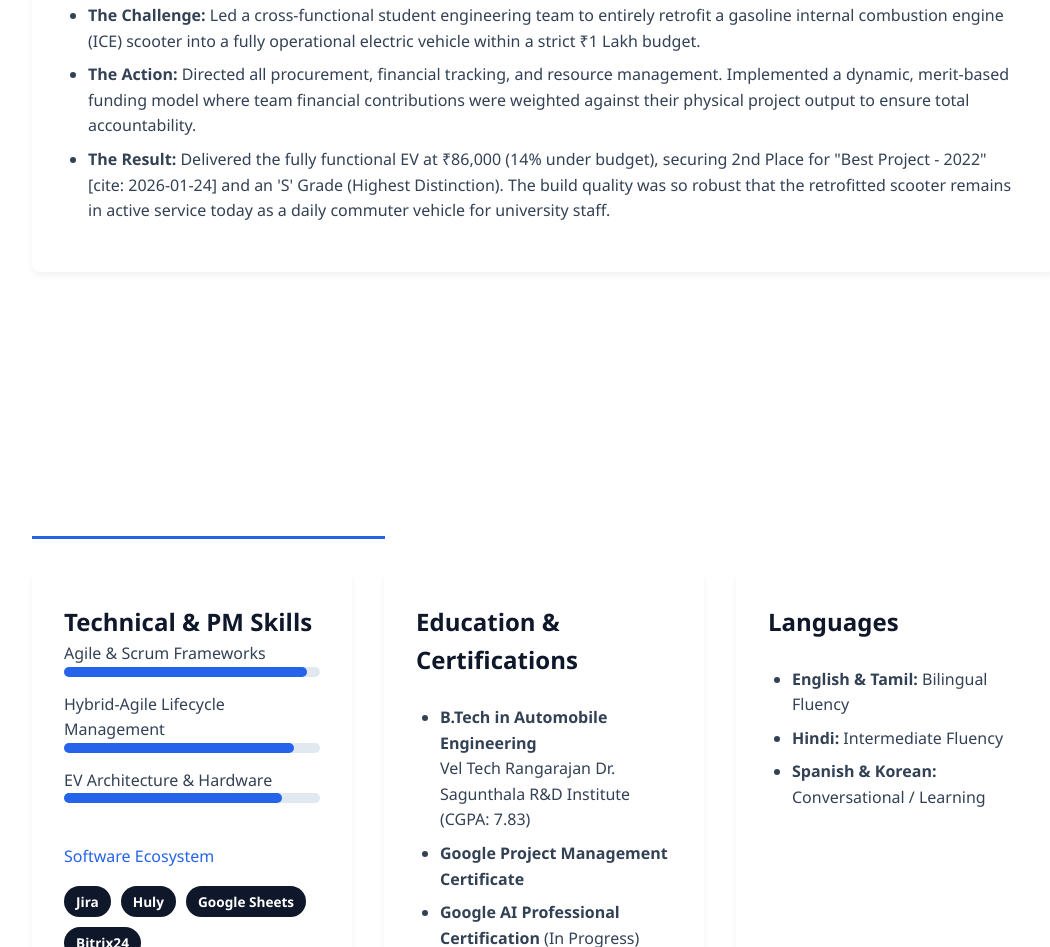
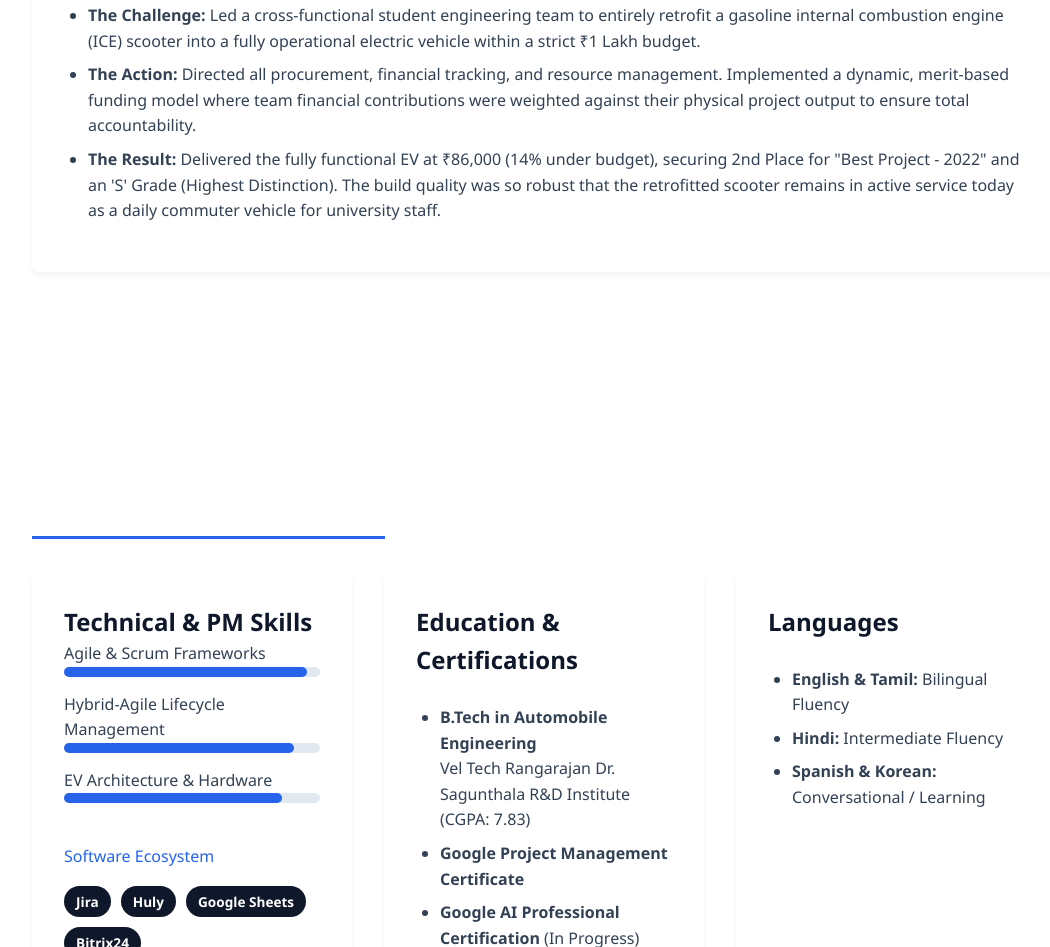
Before and after one commit to danielsimonhere/danielsimonhere.github.io, a plain HTML site: page index.html in a window 1280 px wide. Shown: the part 3185-4132 px from the top of the page, without its empty margins (96-1146 px from the left). Drawn offline with Linux system fonts and the light colour scheme.

Commit message:
index.html

```diff
--- a/index.html
+++ b/index.html
@@ -373,7 +373,7 @@
             <ul>
                 <li><strong>The Challenge:</strong> Led a cross-functional student engineering team to entirely retrofit a gasoline internal combustion engine (ICE) scooter into a fully operational electric vehicle within a strict ₹1 Lakh budget.</li>
                 <li><strong>The Action:</strong> Directed all procurement, financial tracking, and resource management. Implemented a dynamic, merit-based funding model where team financial contributions were weighted against their physical project output to ensure total accountability.</li>
-                <li><strong>The Result:</strong> Delivered the fully functional EV at ₹86,000 (14% under budget), securing 2nd Place for "Best Project - 2022" [cite: 2026-01-24] and an 'S' Grade (Highest Distinction). The build quality was so robust that the retrofitted scooter remains in active service today as a daily commuter vehicle for university staff.</li>
+                <li><strong>The Result:</strong> Delivered the fully functional EV at ₹86,000 (14% under budget), securing 2nd Place for "Best Project - 2022" and an 'S' Grade (Highest Distinction). The build quality was so robust that the retrofitted scooter remains in active service today as a daily commuter vehicle for university staff.</li>
             </ul>
         </div>
     </section>
```
